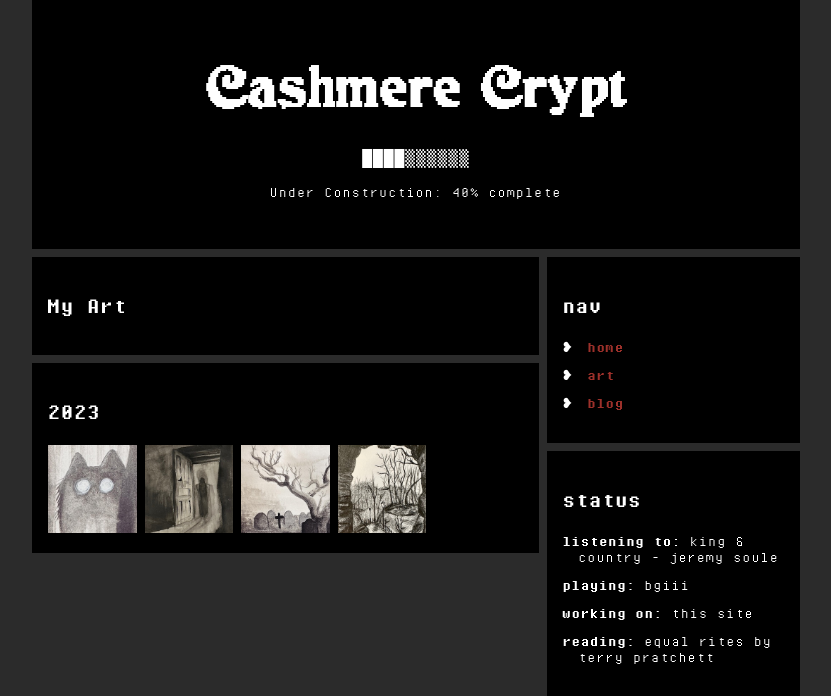
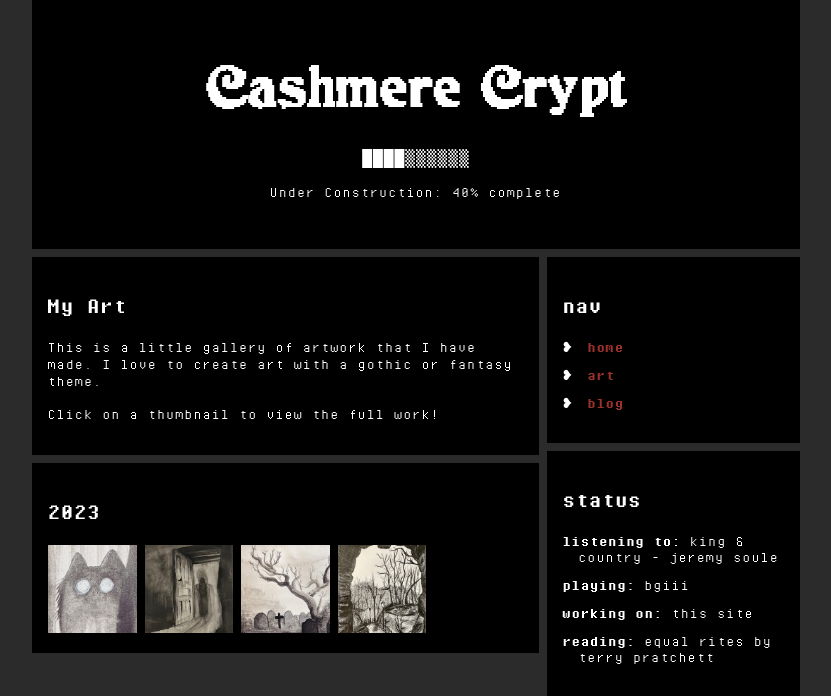
Before and after one commit to mkamri/cashmerecrypt, a PHP site: page /gallery in a window 1280 px wide. Shown: the top 696 px of the page, without its empty margins (224-1055 px from the left). Run offline with PHP 8.4, Linux system fonts and the light colour scheme.

Commit message:
Add text content

```diff
--- a/gallery/index.php
+++ b/gallery/index.php
@@ -16,6 +16,8 @@
 <main>
     <section id="art">
         <h1>My Art</h1>
+        <p>This is a little gallery of artwork that I have made. I love to create art with a gothic or fantasy theme.</p>
+        <p>Click on a thumbnail to view the full work!</p>
     </section>
     <?php foreach($artworks as $year => $works): ?>
         <section>
```
